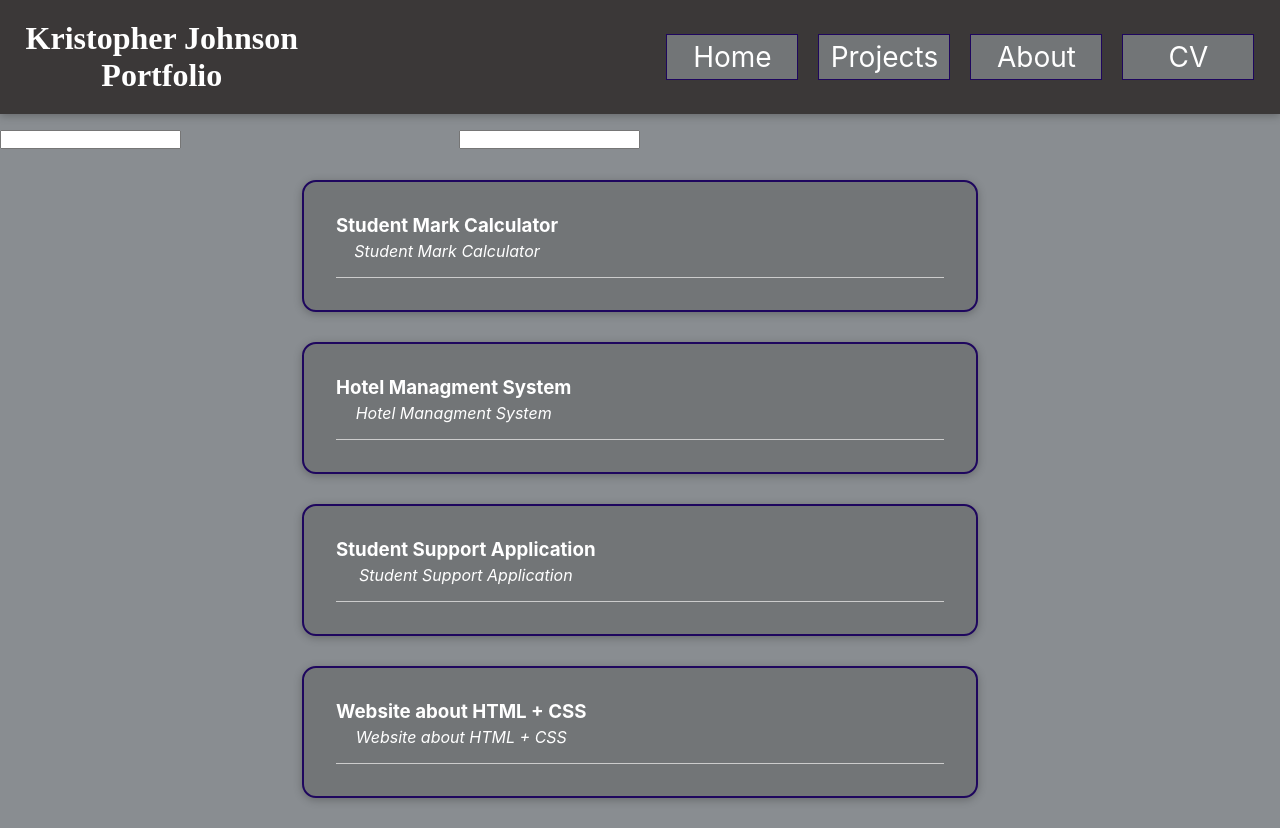
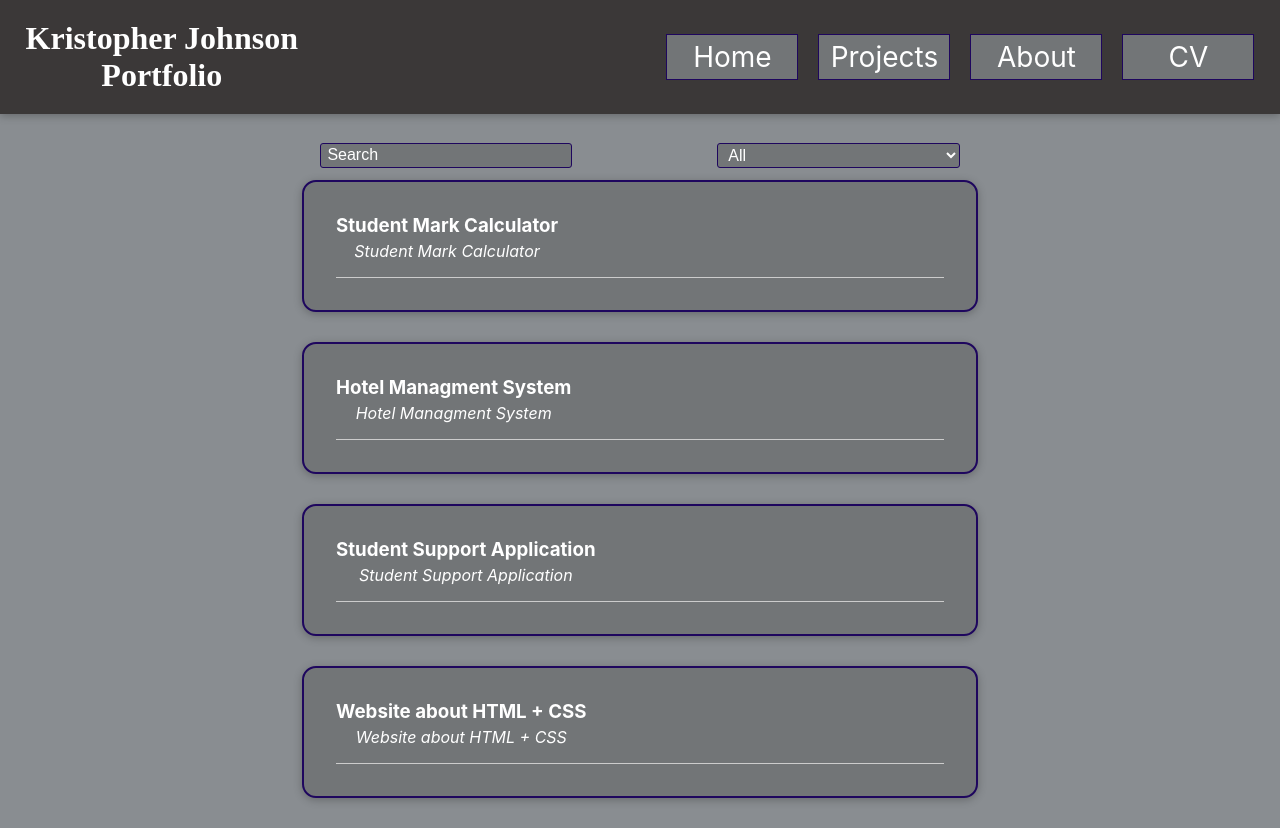
Before and after one commit to Kristopher-Johnson/kristopher-johnson-portfolio, a React (Create React App) app: page / in a window 1280 px wide. Built offline with nearby package versions, Linux system fonts and the light colour scheme.

Commit message:
Added Search and Sort Fields

```diff
--- a/src/components/Layout/Header.module.css
+++ b/src/components/Layout/Header.module.css
@@ -15,6 +15,7 @@
   justify-content: space-between;
   align-items: center;
   box-sizing: border-box;
+  z-index: 10;
 }
 
 .title {
--- a/src/components/Layout/Pages/ProjectPage/ProjectListDescription.js
+++ b/src/components/Layout/Pages/ProjectPage/ProjectListDescription.js
@@ -4,8 +4,14 @@ const ProjectListDescription = (props) => {
   return (
     <div className={classes.section}>
       <div className={classes.inputs}>
-        <input></input>
-        <input></input>
+        <input value="Search" />
+        <select>
+          <option>All</option>
+          <option>Java</option>
+          <option>React</option>
+          <option>HTML + CSS + JavaScript</option>
+          <option>C</option>
+        </select>
       </div>
     </div>
   );
--- a/src/components/Layout/Pages/ProjectPage/ProjectListDescription.module.css
+++ b/src/components/Layout/Pages/ProjectPage/ProjectListDescription.module.css
@@ -1,14 +1,28 @@
 .section {
   position: relative;
   top: 130px;
-
   height: 50px;
-  width: 50vw;
+  display: flex;
+  justify-content: center;
+  align-items: center;
 }
 
 .inputs {
   display: flex;
   justify-content: space-between;
-  align-items: center;
-  text-align: center;
+  width: 50vw;
+  height: 50%;
 }
+
+.inputs input,
+select {
+  background-color: #727577;
+  border-width: 1px;
+  border-color: #1e065e;
+  border-style: solid;
+  border-radius: 3px;
+  width: 38%;
+  color: white;
+  font-size: 16px;
+  padding-left: 1%;
+}
```
